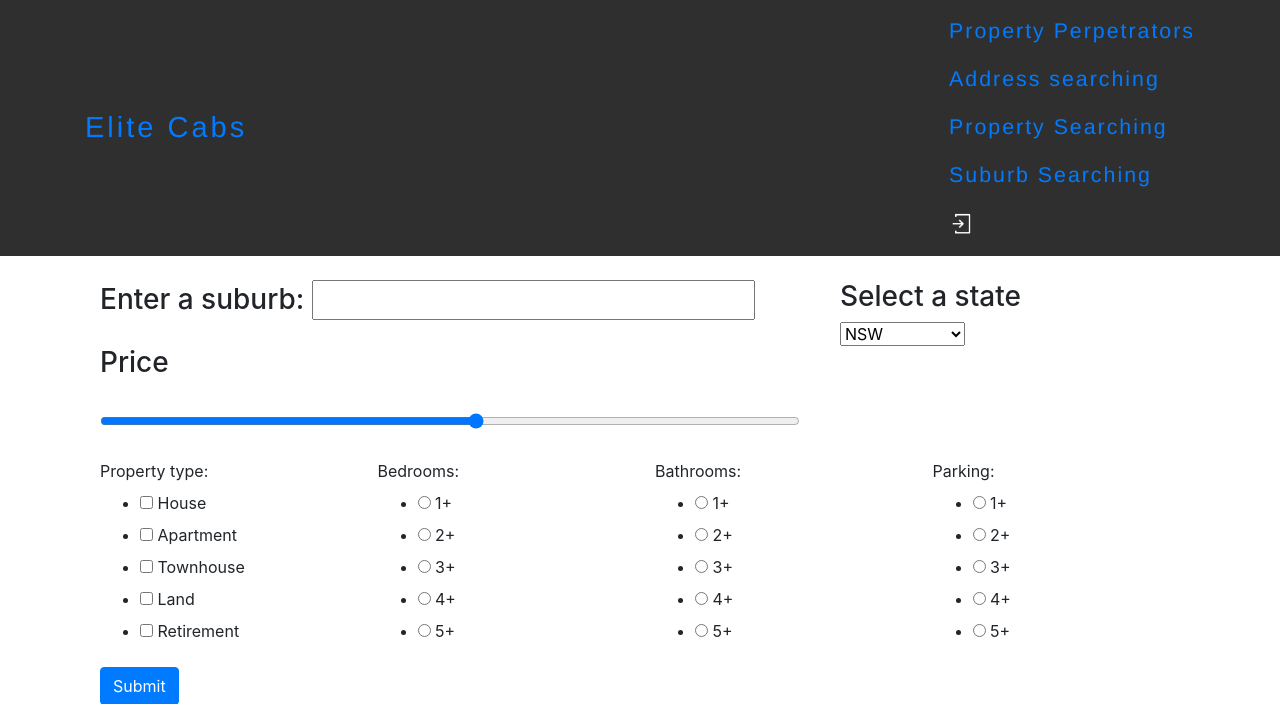
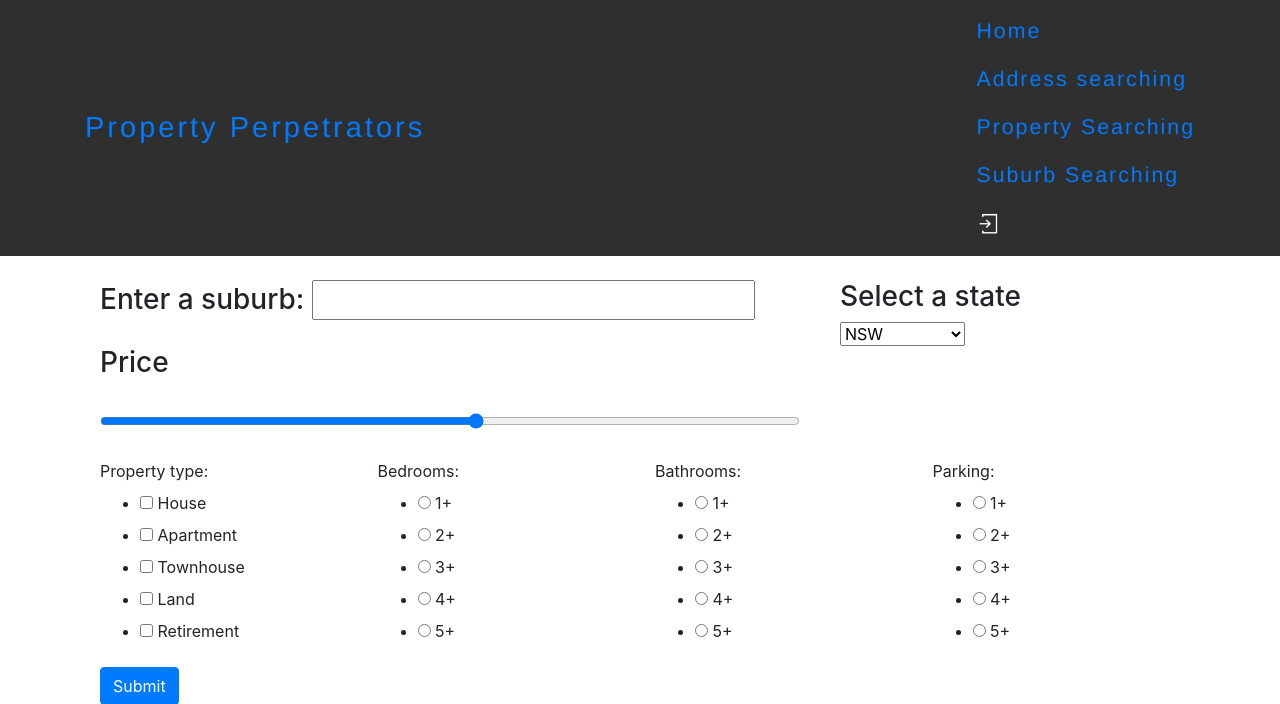
Before and after one commit to RandomRunt/SoftwareCapstoneProject, a Flask app: page /find_property in a window 1280 px wide. Shown: the top 704 px of the page. Run offline with Flask 2, Linux system fonts and the light colour scheme; parts of the project's set-up code (start-up, migrations or seed data) failed here and were passed over; some libraries are stand-ins or nearby versions.

Commit message:
property perpetrators

```diff
--- a/templates/base.html
+++ b/templates/base.html
@@ -41,10 +41,10 @@
 <nav class="navbar navbar-inverse">
         <div class="container">
             <div class="navbar-header">
-                <a style="font-size:145%;font-weight: inherit;letter-spacing: 3px" class="navbar-brand" href="/">Elite Cabs</a>
+                <a style="font-size:145%;font-weight: inherit;letter-spacing: 3px" class="navbar-brand" href="/">Property Perpetrators</a>
             </div>
             <ul class="nav navbar-nav navbar-right">
-                <li class="nav-item"><a class="nav-link" href="/">Property Perpetrators</a></li>
+                <li class="nav-item"><a class="nav-link" href="/">Home</a></li>
                 <li class="nav-item"><a class="nav-link" href="/house">Address searching</a> </li>
                 <li class="nav-item"><a class="nav-link" href="/find_property">Property Searching</a> </li>
                 <li class="nav-item"><a class="nav-link" href="/suburb_search">Suburb Searching</a> </li>
```
